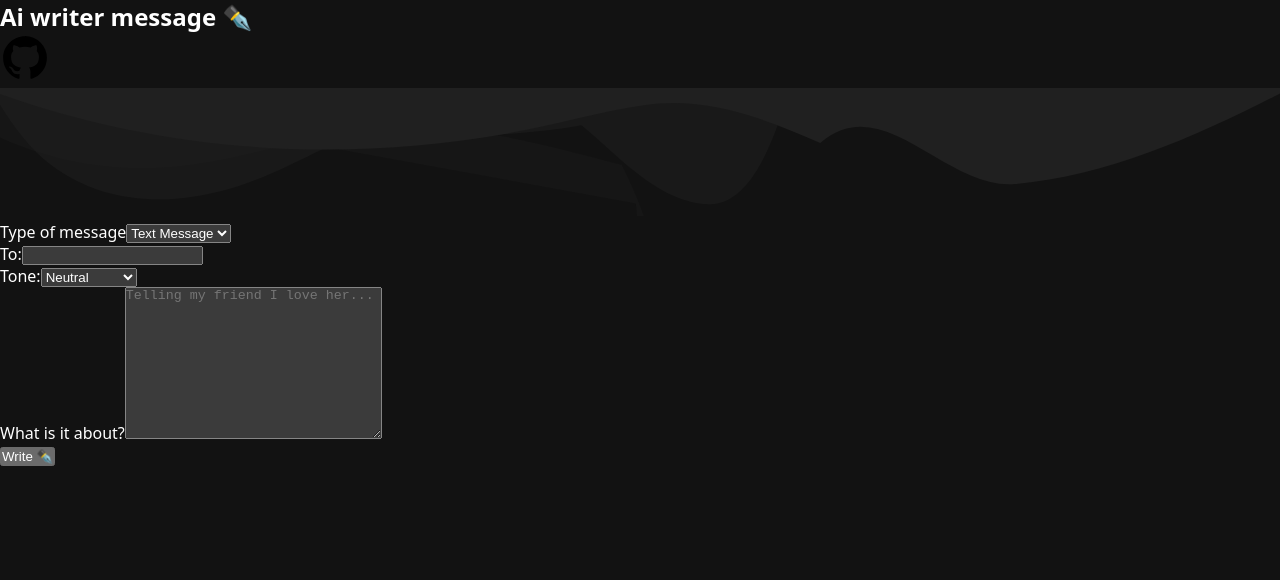
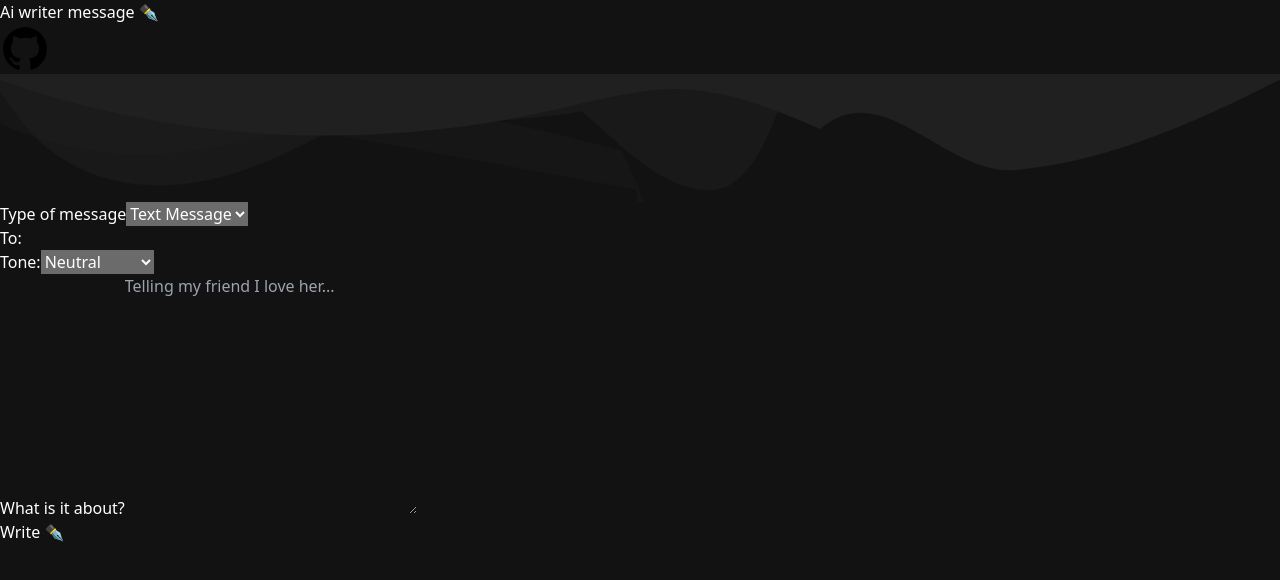
Before and after one commit to yangenmanuel/ai-writer, a Next.js app: page / in a window 1280 px wide. Shown: the top 580 px of the page. Built offline with nearby package versions, Linux system fonts and the light colour scheme.

Commit message:
Added tailwindcss

```diff
--- a/package.json
+++ b/package.json
@@ -16,5 +16,10 @@
     "next": "13.1.5",
     "react": "18.2.0",
     "react-dom": "18.2.0"
+  },
+  "devDependencies": {
+    "autoprefixer": "^10.4.13",
+    "postcss": "^8.4.21",
+    "tailwindcss": "^3.2.4"
   }
 }
--- /dev/null
+++ b/postcss.config.js
@@ -0,0 +1,6 @@
+module.exports = {
+  plugins: {
+    tailwindcss: {},
+    autoprefixer: {},
+  },
+}
--- a/src/styles/globals.css
+++ b/src/styles/globals.css
@@ -1,3 +1,7 @@
+@tailwind base;
+@tailwind components;
+@tailwind utilities;
+
 * {
   margin: 0;
   padding: 0;
--- /dev/null
+++ b/tailwind.config.js
@@ -0,0 +1,8 @@
+/** @type {import('tailwindcss').Config} */
+module.exports = {
+  content: ["./src/**/*.{js,ts,jsx,tsx}"],
+  theme: {
+    extend: {},
+  },
+  plugins: [],
+}
```
Also changed, not shown: 1 other file (tests, documents, lock files or other folders).
